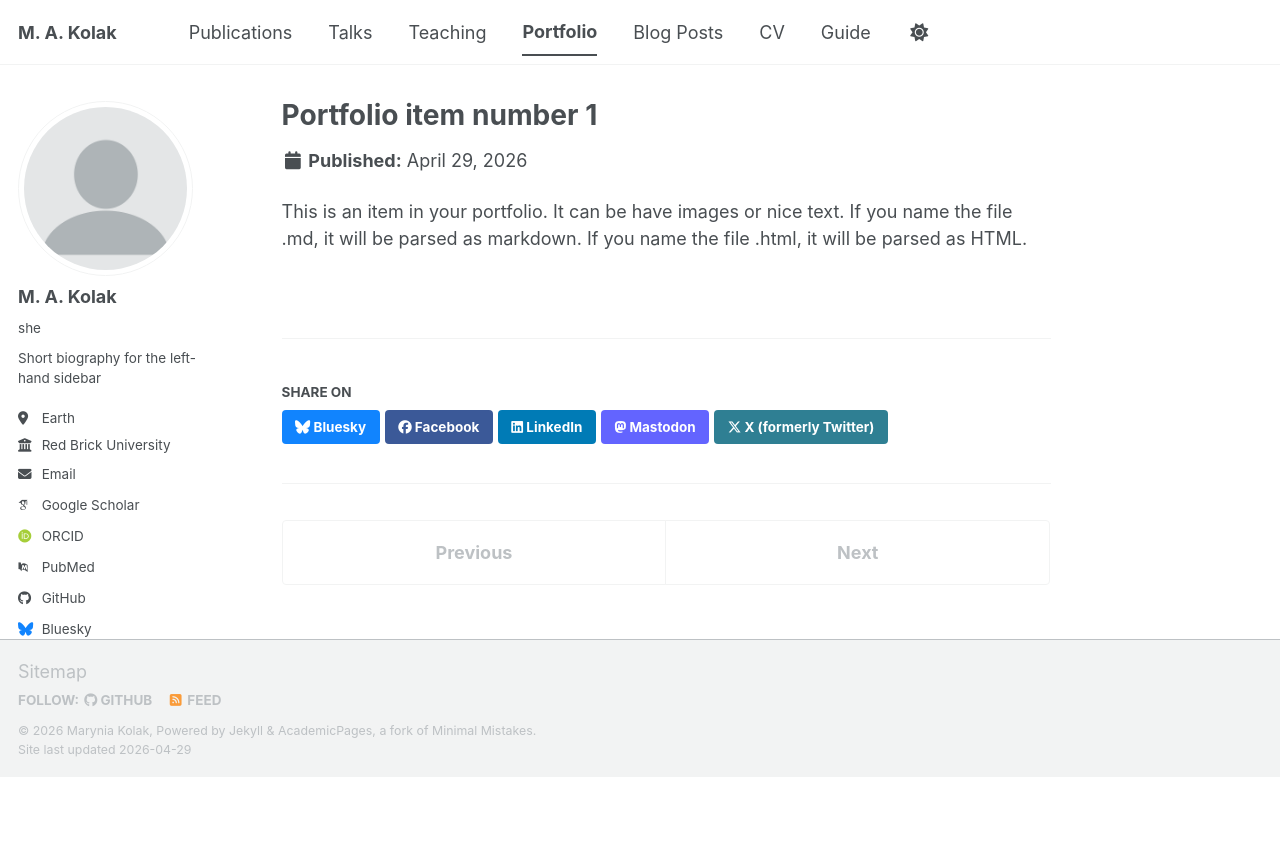
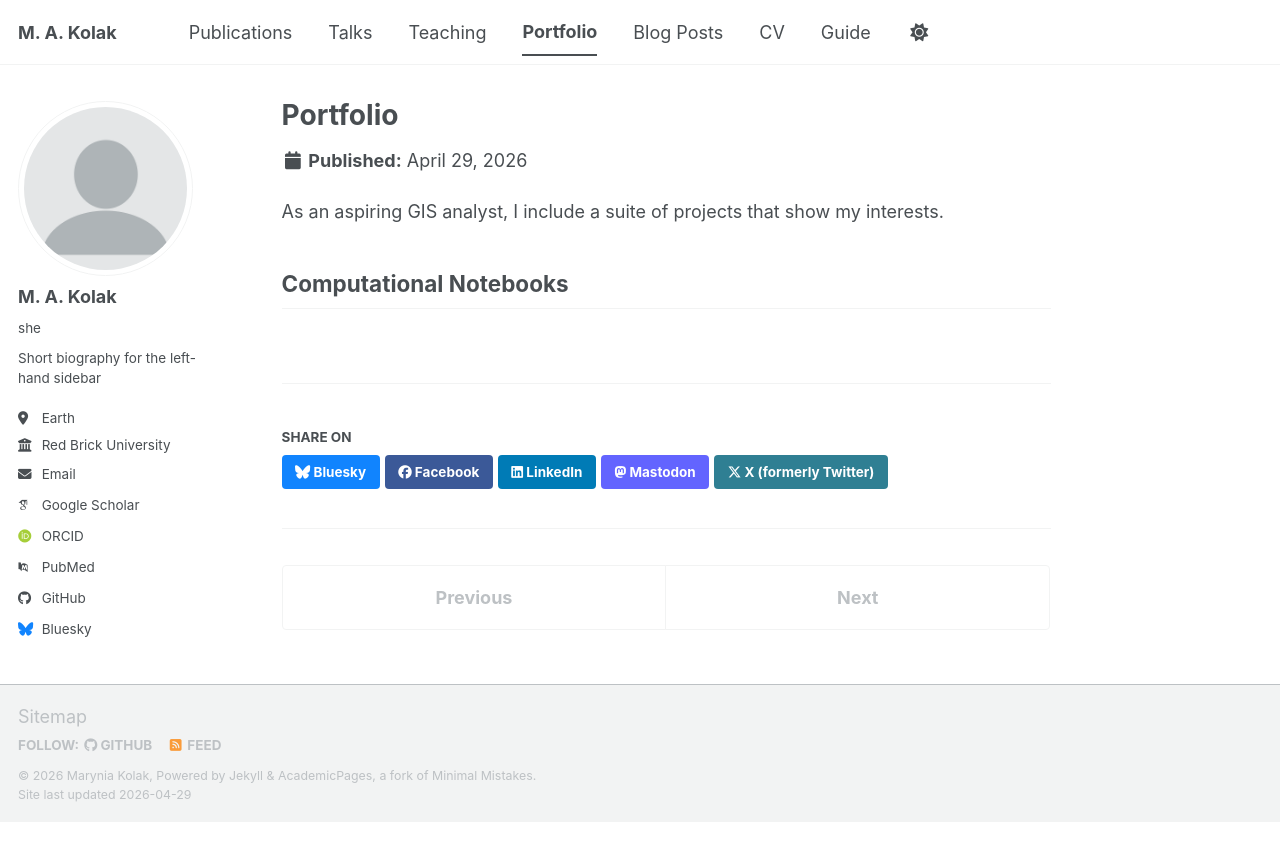
Before and after one commit to Makosak/myportfolio, a Jekyll site: the page built from _portfolio/portfolio-1.md, in a window 1280 px wide. Shown: the top 861 px of the page. Built offline with Jekyll 4.4.1, drawn with Linux system fonts in a browser that asks for light colours; some web fonts are replaced; a script bundle is joined from its source files by our own code; library files that are not in the unit come from our copies.

Commit message:
update tabs

```diff
--- a/_config.yml
+++ b/_config.yml
@@ -222,16 +222,16 @@
 # These settings control the types of collections used by the template
 collections:
   teaching:
-    output: true
+    output: false
     permalink: /:collection/:path/
   publications:
-    output: true
+    output: false
     permalink: /:collection/:path/
   portfolio:
     output: true
     permalink: /:collection/:path/
   talks:
-    output: true
+    output: false
     permalink: /:collection/:path/
 
 
--- a/_portfolio/portfolio-1.md
+++ b/_portfolio/portfolio-1.md
@@ -1,7 +1,9 @@
 ---
-title: "Portfolio item number 1"
-excerpt: "Short description of portfolio item number 1<br/><img src='/images/500x300.png'>"
+title: "Portfolio"
+excerpt: "A Sample of Projects<br/><img src='/images/500x300.png'>"
 collection: portfolio
 ---
 
-This is an item in your portfolio. It can be have images or nice text. If you name the file .md, it will be parsed as markdown. If you name the file .html, it will be parsed as HTML.
+As an aspiring GIS analyst, I include a suite of projects that show my interests.
+
+## Computational Notebooks
```
